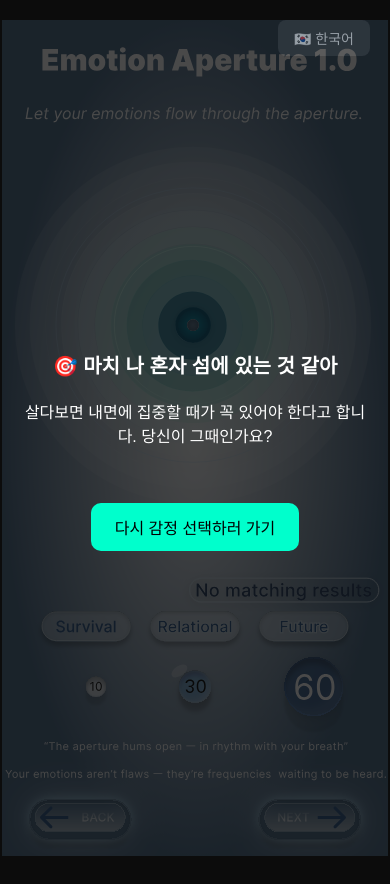
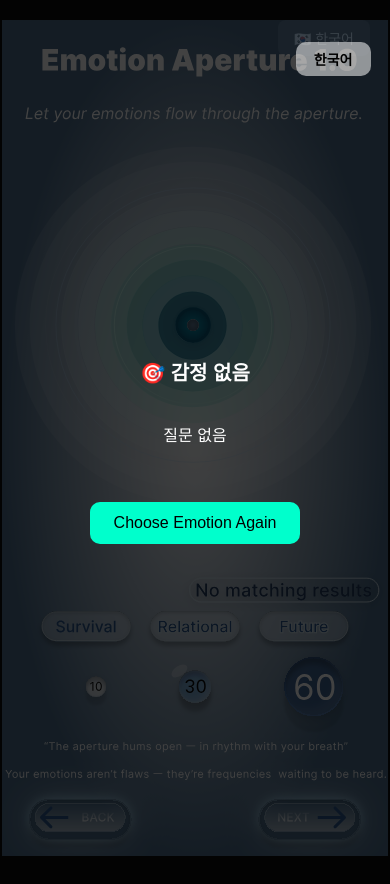
Before and after one commit to emotion-aperture-ui/emotion-aperture-ui, a React (Create React App) app: page /nextpage in a window 390 px wide. Built offline with nearby package versions, Linux system fonts and the light colour scheme.

Commit message:
버튼 위치 수정 및 모바일 스타일 조정

```diff
--- a/src/components/EmotionPanel.js
+++ b/src/components/EmotionPanel.js
@@ -10,7 +10,7 @@ const getRandomEmotions = (data, count = 4) => {
   return [...keys].sort(() => 0.5 - Math.random()).slice(0, count);
 };
 
-const EmotionPanel = ({ lang = 'ko' }) => {
+const EmotionPanel = ({ lang = 'en' }) => {
   const [randomEmotionIds, setRandomEmotionIds] = useState([]);
   const [selectedEmotionId, setSelectedEmotionId] = useState(null);
   const navigate = useNavigate(); // ✅ 추가됨
@@ -25,6 +25,7 @@ const EmotionPanel = ({ lang = 'ko' }) => {
     navigate('/nextpage', {
       state: {
         emotionId: id,
+        lang: lang,
       },
     });
   }, 500);
--- a/src/components/NextPage.js
+++ b/src/components/NextPage.js
@@ -1,29 +1,66 @@
-import React from 'react';
+import React, { useState } from 'react';
 import { useLocation, useNavigate } from 'react-router-dom';
+import data from '../data/EmotionQuestionData.json';
 
 const NextPage = () => {
   const location = useLocation();
   const navigate = useNavigate();
+
+  const [lang, setLang] = useState(location.state?.lang || 'en');
   const emotionId = location.state?.emotionId;
+  const selectedData = emotionId ? data[emotionId] : null;
 
-  const goBackToEmotion = () => {
-    navigate('/');
-  };
+  const getText = (item) =>
+    item ? (lang === 'en' ? item.text_en : item.text_ko) : '';
+<button onClick={() => setLang(lang === 'ko' ? 'en' : 'ko')}>
+  {lang === 'ko' ? 'English' : '한국어'}
+</button>
+
+  const isMobile = window.innerWidth <= 480;
 
   return (
     <div
       style={{
         position: 'relative',
         height: '100vh',
-        backgroundColor: 'rgba(0, 0, 0, 0.3)',
+        backgroundColor: 'rgba(0, 0, 0, 0.8)',
         color: 'white',
         display: 'flex',
+        flexDirection: 'column',
         justifyContent: 'center',
         alignItems: 'center',
         padding: '20px',
       }}
     >
-      {/* 우측 조리개 이미지 */}
+      {/* 🌐 언어 전환 버튼 (반응형 위치 조정) */}
+  <div
+  style={{
+    position: 'fixed', // ← 화면 스크롤과 무관하게 고정
+    top: '5%',
+    right: '5%',
+    zIndex: 9999, // ← 어떤 요소 위든 보이게
+    backgroundColor: '#ffffff88',
+    padding: '6px 12px',
+    borderRadius: '10px',
+  }}
+>
+  <button
+    onClick={() => setLang(lang === 'ko' ? 'en' : 'ko')}
+    style={{
+      background: 'transparent',
+      border: 'none',
+      fontSize: '14px',
+      fontWeight: 'bold',
+      color: '#000',
+      cursor: 'pointer',
+    }}
+  >
+    {lang === 'ko' ? 'English' : '한국어'}
+  </button>
+</div>
+
+
+      {/* 🔘 배경 조리개 이미지 */}
       <img
         src="/assets/Emotion/EmotionRight.svg"
         alt="조리개"
@@ -31,26 +68,37 @@ const NextPage = () => {
           position: 'absolute',
           top: '50%',
           left: '50%',
-    transform: 'translate(-50%, -50%)', // 완전 중앙 정렬!
+          transform: 'translate(-50%, -50%)',
           width: '100vw',
           height: '100vh',
           objectFit: 'cover',
           zIndex: 0,
-    opacity: 0.25, // 조절 가능
-    pointerEvents: 'none',
+          opacity: 0.25,
         }}
       />
 
+      {/* 🎯 감정 텍스트 */}
+      <h2 style={{ fontSize: 'clamp(20px, 5vw, 28px)', zIndex: 1 }}>
+        🎯 {getText(selectedData?.emotion) || '감정 없음'}
+      </h2>
 
-      {/* 텍스트 콘텐츠 */}
-      <div style={{ textAlign: 'center', zIndex: 10 }}>
-        <h2 style={{ fontSize: 'clamp(20px, 5vw, 28px)' }}>🎯 마치 나 혼자 섬에 있는 것 같아</h2>
-        <p style={{ fontSize: 'clamp(16px, 4vw, 22px)', marginTop: '20px' }}>
-          살다보면 내면에 집중할 때가 꼭 있어야 한다고 합니다. 당신이 그때인가요?
+      {/* ❓ 질문 텍스트 */}
+      <p
+        style={{
+          fontSize: 'clamp(16px, 4vw, 22px)',
+          marginTop: '20px',
+          zIndex: 1,
+          textAlign: 'center',
+          maxWidth: '90%',
+          whiteSpace: 'pre-wrap',
+        }}
+      >
+        {getText(selectedData?.question) || '질문 없음'}
       </p>
 
+      {/* 🔁 다시 감정 선택 버튼 */}
       <button
-          onClick={goBackToEmotion}
+        onClick={() => navigate('/')}
         style={{
           marginTop: '40px',
           padding: '12px 24px',
@@ -60,11 +108,11 @@ const NextPage = () => {
           borderRadius: '10px',
           fontSize: '16px',
           cursor: 'pointer',
+          zIndex: 1,
         }}
       >
-          다시 감정 선택하러 가기
+         {lang === 'ko' ? '다시 감정 선택하기' : 'Choose Emotion Again'}
       </button>
-      </div>
     </div>
   );
 };
```
Also changed, not shown: src/styles/EmotionPanel.css (+9 -5 lines). Lines whose indentation alone changed are shown as unchanged.
